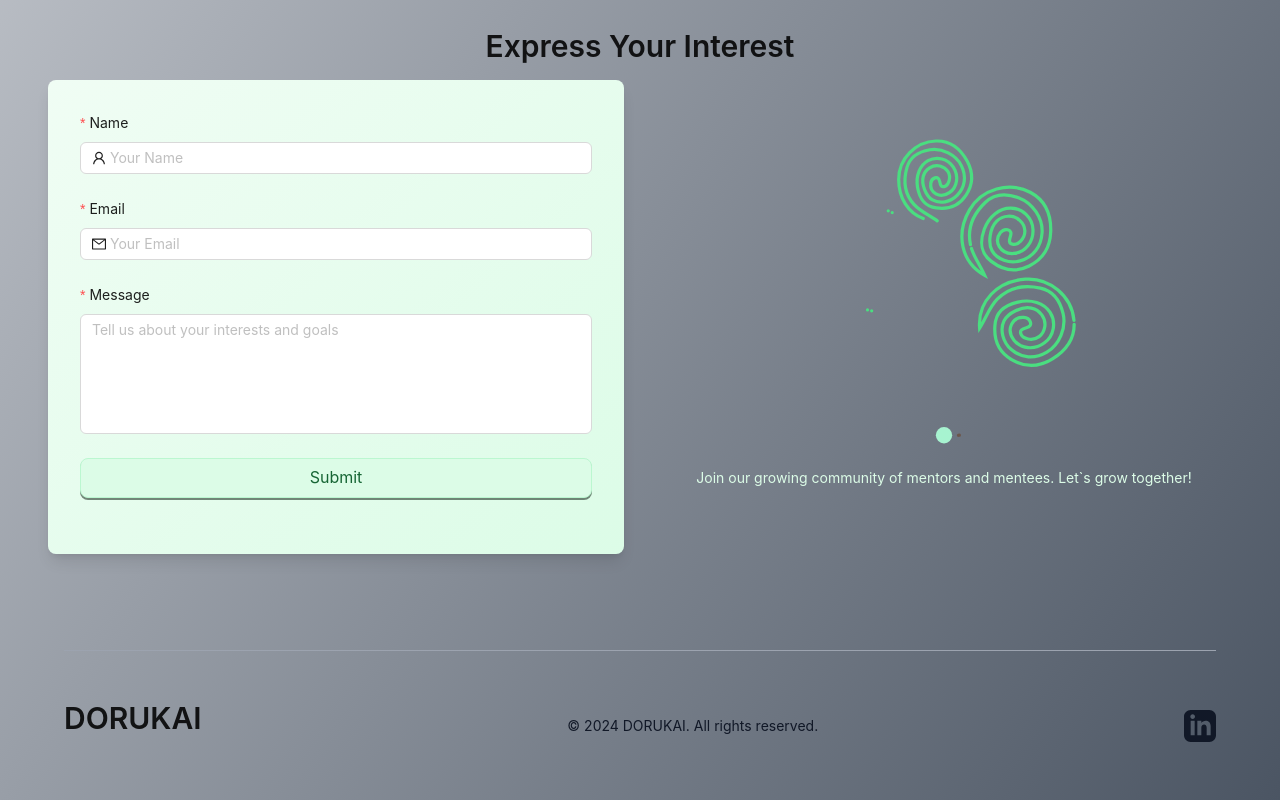
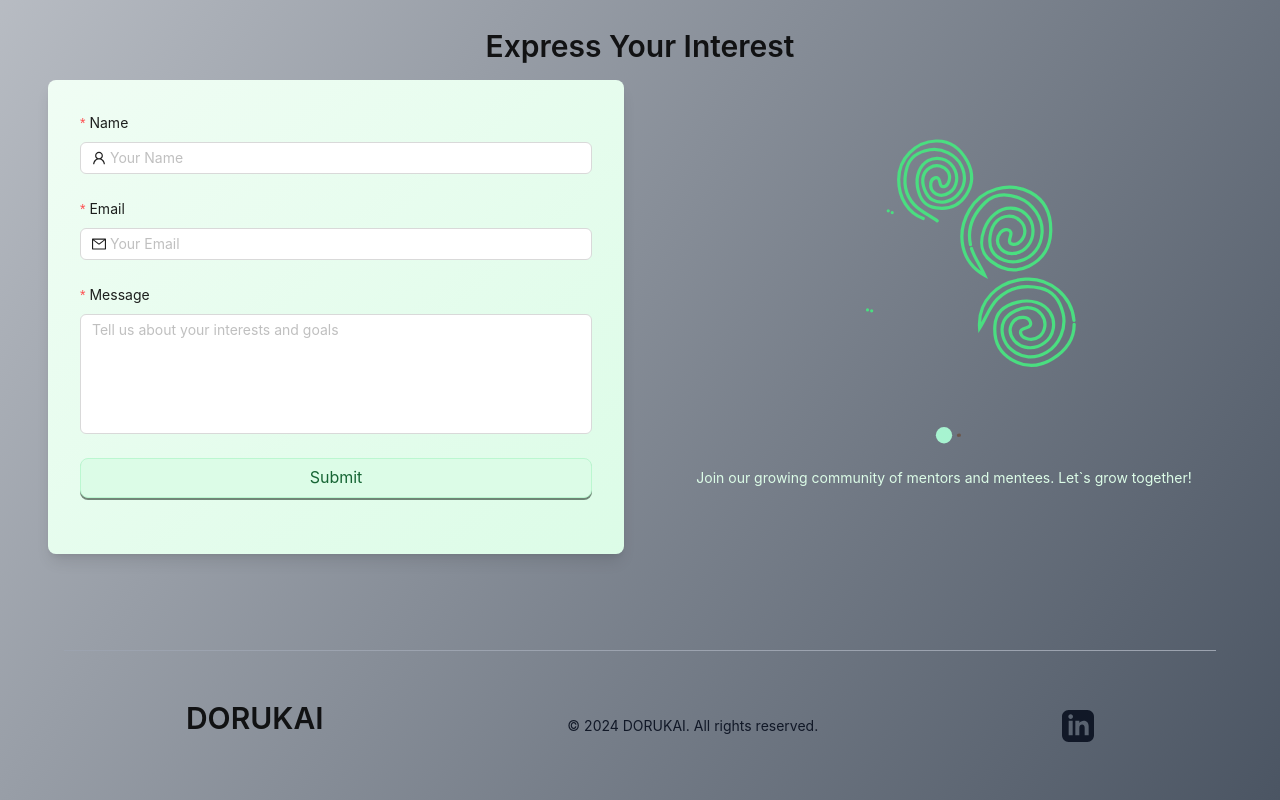
Before and after one commit to AtillaColak/dorukai, a Next.js app: page / in a window 1280 px wide. Shown: the part 1165-1965 px from the top of the page. Built offline with nearby package versions, Linux system fonts and the light colour scheme.

Commit message:
some cleanup + UI Fixes

```diff
--- a/components/footer.tsx
+++ b/components/footer.tsx
@@ -18,7 +18,7 @@ export default function Footer({ isDarkMode }: FooterProps) {
       <div className="max-w-6xl mx-auto">
         <div className={`w-full h-px ${borderColor}`} />
         <div className="py-12">
-          <div className="flex flex-col md:flex-row justify-between items-center w-full md:col-span-3 space-y-8 md:space-y-0">
+          <div className="flex flex-col md:flex-row justify-between items-center w-full md:col-span-3 space-y-8 md:space-y-0 md:justify-around">
             <div className="flex flex-col items-center md:items-start">
               <Title level={2} className={textColor}>DORUKAI</Title>
             </div>
--- a/components/header.tsx
+++ b/components/header.tsx
@@ -50,11 +50,10 @@ export const Header: React.FC<HeaderProps> = ({ isDarkMode, setIsDarkMode }) =>
 
   return (
     <AntHeader
-      className="flex items-center justify-between px-4 bg-transparent fixed w-full z-10"
+      className="flex items-center justify-between px-4 bg-transparent fixed w-full z-10 sm:bg-gray-300 sm:dark:bg-teal-950 lg:bg-transparent"
       style={{
         backdropFilter: 'blur(6px)',
         height: '64px',
-        backfaceVisibility: "hidden"
       }}
     >
       <div className="flex items-center">
```
